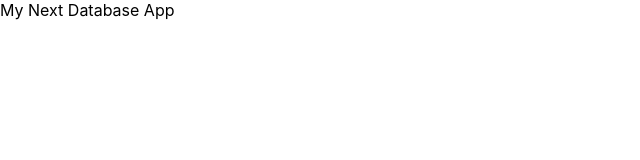
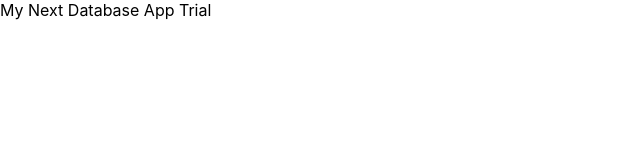
Before and after one commit to AM42UNL/nexttryagain, a Next.js app: page / in a window 1280 px wide. Shown: the top 160 px of the page, without its empty margins (0-640 px from the left). Built offline with nearby package versions, Linux system fonts and the light colour scheme.

Commit message:
Deleted unneeded

```diff
--- a/pages/index.js
+++ b/pages/index.js
@@ -2,7 +2,7 @@
 
 export default function Home() {
   return (
-    <div> My Next Database App
+    <div> My Next Database App Trial
     </div>
   )
 }
```
